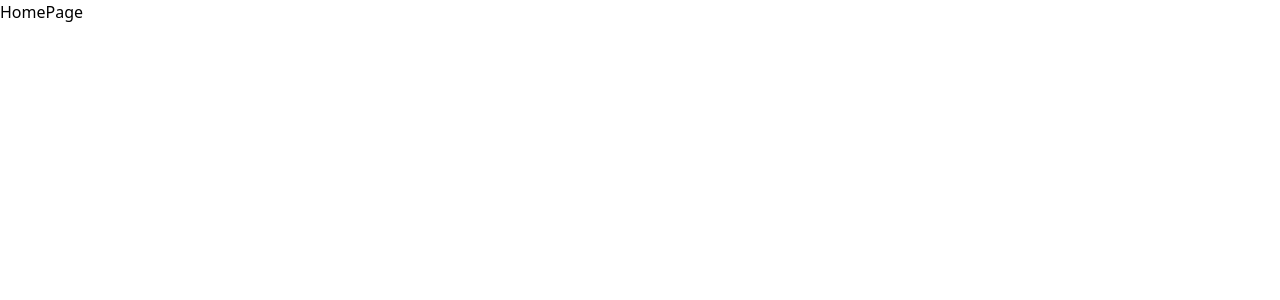
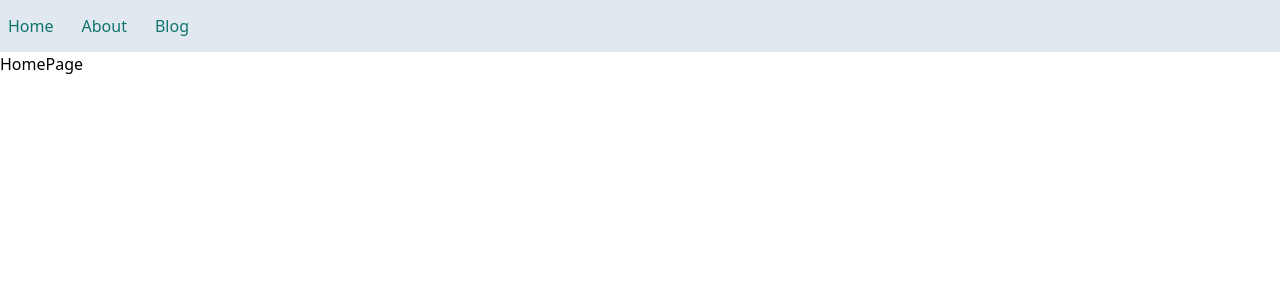
Before and after one commit to roayaii/boilerplate, a Nuxt app: page / in a window 1280 px wide. Shown: the top 300 px of the page. Built offline with nearby package versions, Linux system fonts and the light colour scheme.

Commit message:
Create default layout

```diff
--- a/layouts/default.vue
+++ b/layouts/default.vue
@@ -1,5 +1,6 @@
 <template >
     <div>
-        <slot />
+        <LayoutHeader />
+        <slot  />
     </div>
 </template>
```
